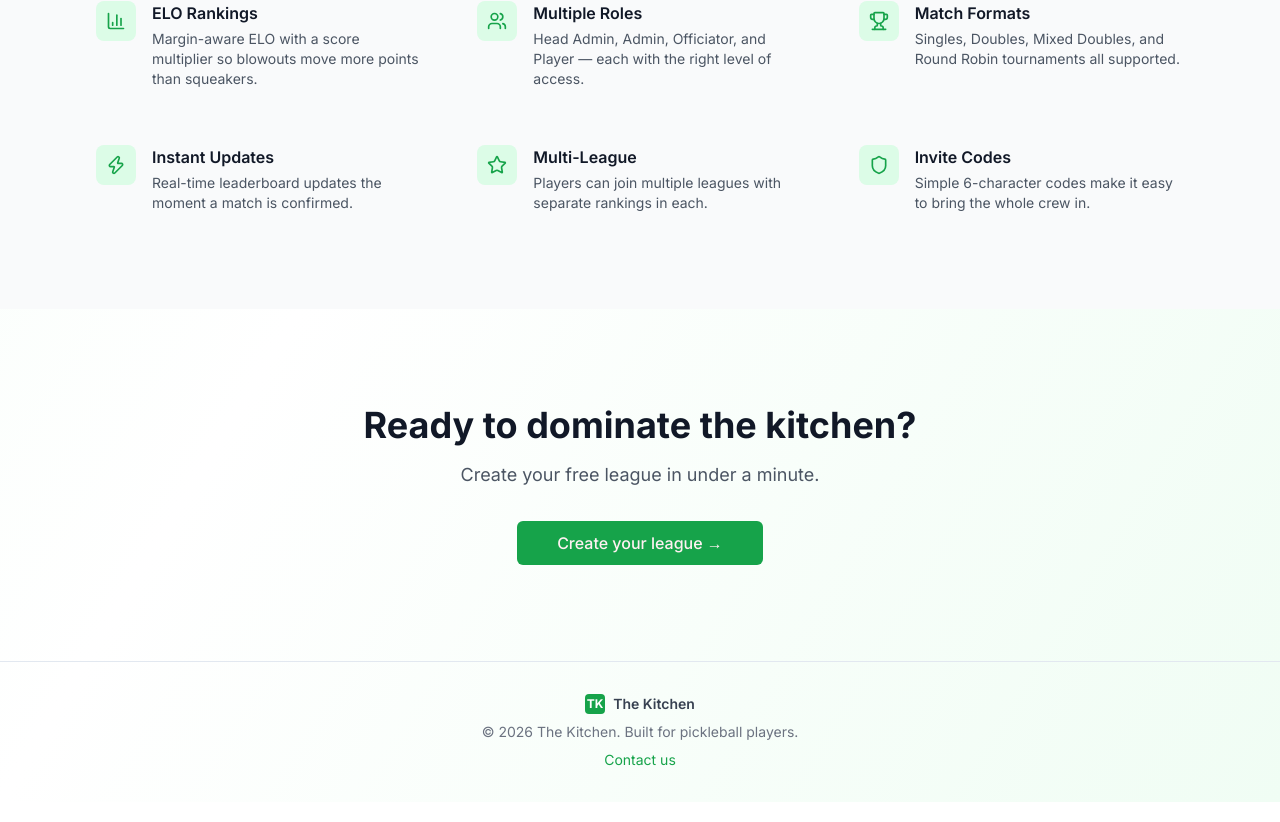
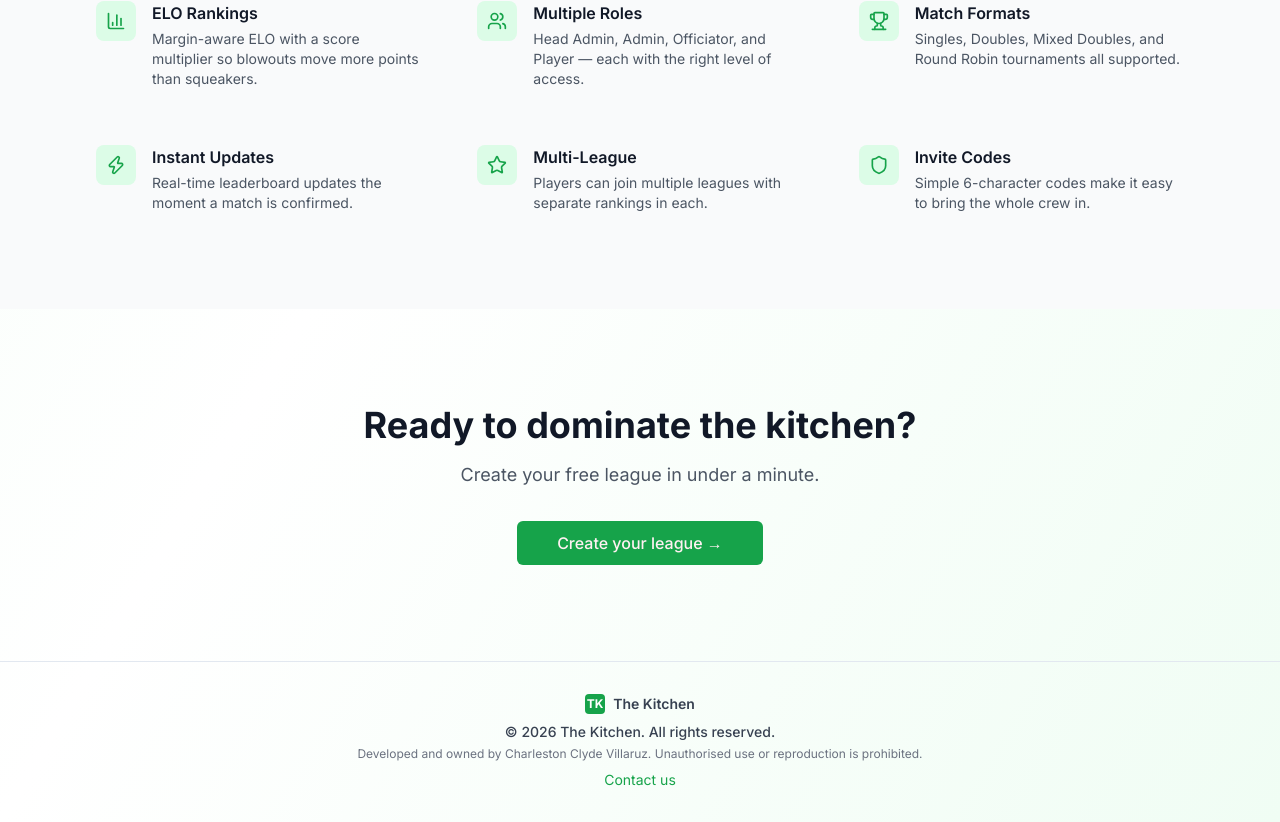
Before and after one commit to itscartmanbrah/thekitchen, a Next.js app: page / in a window 1280 px wide. Shown: the part 1302-2124 px from the top of the page. Built offline with nearby package versions, Linux system fonts and the light colour scheme.

Commit message:
Add copyright claim to homepage footer
Co-Authored-By: Claude Sonnet 4.6 <noreply@anthropic.com>

```diff
--- a/src/app/page.tsx
+++ b/src/app/page.tsx
@@ -139,7 +139,8 @@ export default function LandingPage() {
           </div>
           <span className="font-semibold text-gray-700">The Kitchen</span>
         </div>
-        <p>© {new Date().getFullYear()} The Kitchen. Built for pickleball players.</p>
+        <p className="font-medium text-gray-700">© {new Date().getFullYear()} The Kitchen. All rights reserved.</p>
+        <p className="mt-1 text-xs">Developed and owned by Charleston Clyde Villaruz. Unauthorised use or reproduction is prohibited.</p>
         <div className="mt-2">
           <Link href="/contact" className="text-green-600 hover:underline text-sm">Contact us</Link>
         </div>
```
